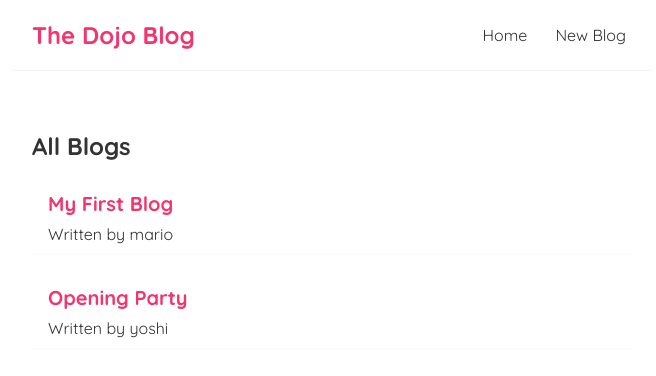
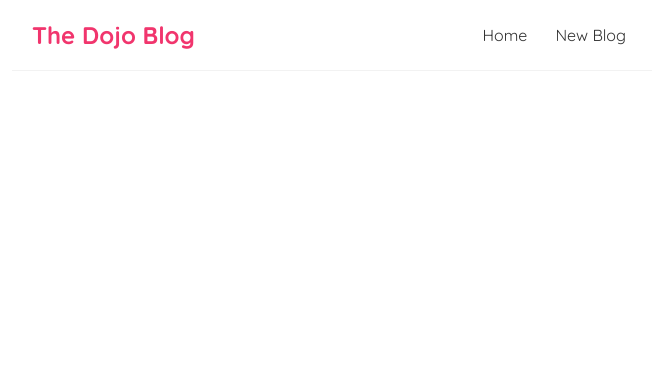
Before and after one commit to christianngapgue/dojo-blog, a React (Create React App) app: page /blogs/1 in a window 1280 px wide. Shown: the top 376 px of the page, without its empty margins (308-964 px from the left). Built offline with nearby package versions, Linux system fonts and the light colour scheme; data requests are answered from the project's data file.

Commit message:
Set a Route to match exactly a specified path

```diff
--- a/src/App.js
+++ b/src/App.js
@@ -10,10 +10,10 @@ function App() {
         <Navbar />
         <div className="content">
           <Switch>
-            <Route path="/">
+            <Route exact path="/">
               <Home />
             </Route>
-            <Route>
+            <Route path="/create">
               <Create />
             </Route>
           </Switch>
```
